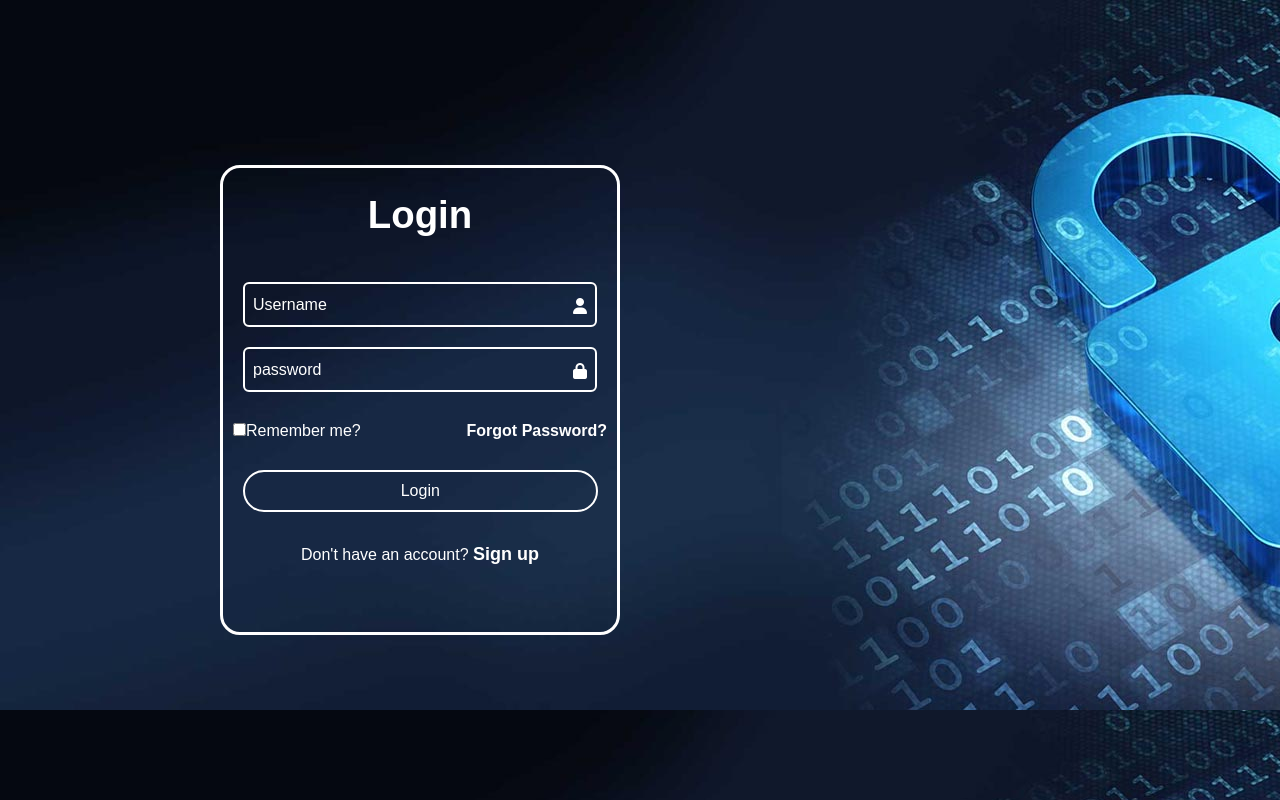
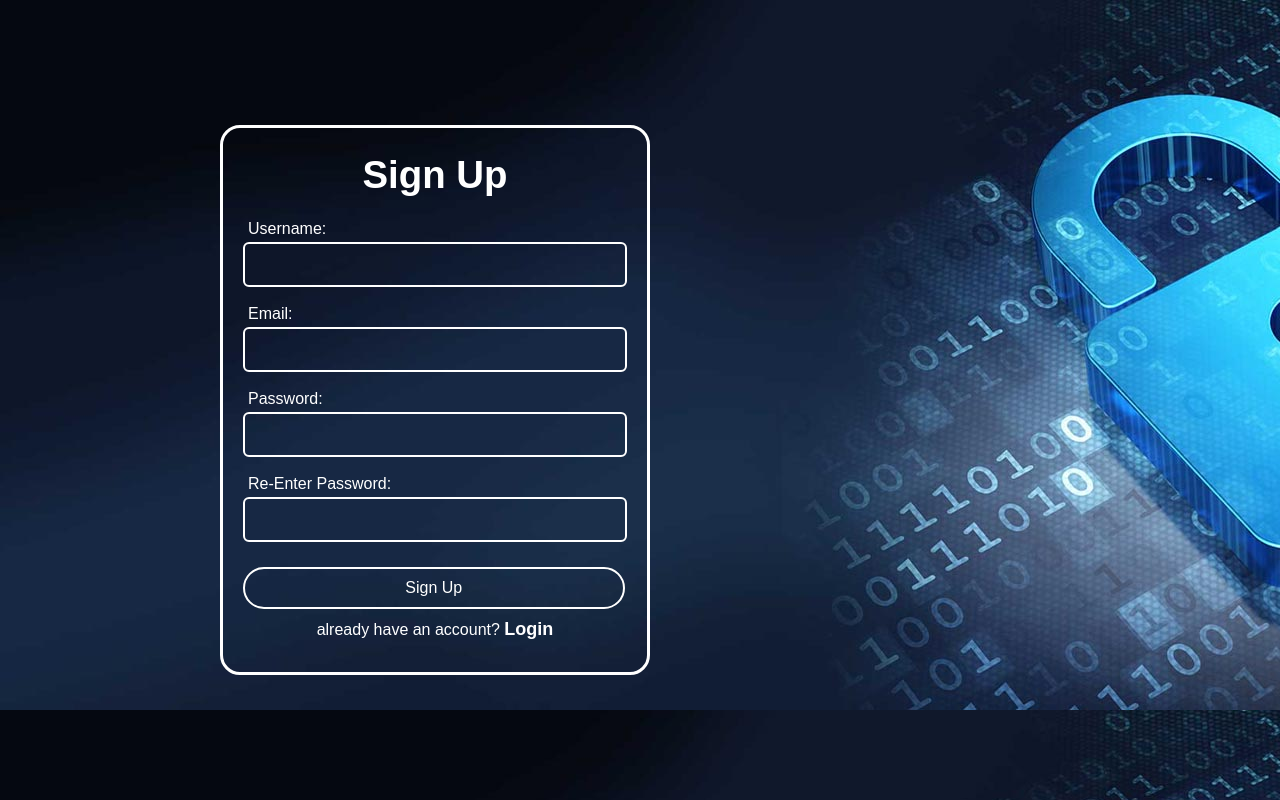
Before and after one commit to ahamedfayaz10/Login-Sign-up-form, a plain HTML site: page index.html in a window 1280 px wide. Both pictures are taken after a click on the link "Sign up". Drawn offline with nearby package versions, Linux system fonts and the light colour scheme.

Commit message:
completed login-signup form

```diff
--- a/index.html
+++ b/index.html
@@ -14,7 +14,7 @@
 </head>
 
 <body>
-    <form>
+    <form id="login-page">
         <div class="login">
             <h1>Login</h1>
         </div>
@@ -36,9 +36,41 @@
         <button type="submit">Login</button>
 
         <div class="login-signup">
-            <p>Don't have an account? <a href="#">Sign up</a></p>
+            <p>Don't have an account? <a href="#" onclick="change()">Sign up</a></p>
         </div>
     </form>
+
+
+    <form id="signup-page">
+        <div class="sign-up">
+            <h1>Sign Up</h1>
+        </div>
+        <div class="signup-inputfield">
+            <input type="text" required>
+            <label>Username:</label>
+        </div>
+        <div class="signup-inputfield">
+            <input type="email" required>
+            <label>Email:</label>
+        </div>
+        <div class="signup-inputfield">
+            <input type="password" required>
+            <label>Password:</label>
+        </div>
+        <div class="signup-inputfield">
+            <input type="password" required>
+            <label>Re-Enter Password:</label>
+        </div>
+
+            <button type="submit" class="signup-button">Sign Up</button>
+
+        <div class="already">
+            <p>already have an account? <a href="#" onclick="rechange()">Login</a></p>
+        </div>
+    </form>
+
+
+    <script src="index.js"></script>
 </body>
 
 </html>
--- /dev/null
+++ b/index.js
@@ -0,0 +1,15 @@
+
+var loginform = document.getElementById("login-page")
+var signupform = document.getElementById("signup-page")
+
+signupform.style.display = "none"
+
+function change(){
+    loginform.style.display = "none"
+    signupform.style.display = "block"
+}
+
+function rechange(){
+    loginform.style.display = "block"
+    signupform.style.display = "none"
+}
--- a/style.css
+++ b/style.css
@@ -134,3 +134,92 @@ button{
  .login-signup p a:hover{
     text-decoration: underline;
 }
+
+
+
+
+
+#signup-page{
+    position: absolute;
+    top: 50%;
+    left: 220px;
+    transform: translateY(-50%);
+    width: 430px;
+    height: 550px;
+    border: 3px solid #fff;
+    border-radius: 20px;
+}
+
+#signup-page:hover{
+    border: 3px solid blue;
+}
+
+.sign-up{
+    display: flex;
+    justify-content: center;
+    align-items: center;
+    color: #fff;
+    padding: 5px;
+    margin: 20px 0 40px 0;
+    font-size: 1.2em;
+}
+
+.signup-inputfield{
+    margin: 40px 20px 0px 20px;
+    position: relative;
+}
+
+.signup-inputfield input{
+    width: 100%;
+    height: 45px;
+    background: transparent;
+    border-radius: 6px;
+    border: 2px solid #fff;
+    outline: none;
+    color: white;
+    font-size: 16px;
+    padding: 0 10px;
+}
+
+.signup-inputfield input:focus{
+    border: 2px solid blue;
+}
+
+.signup-inputfield label{
+    color: white;
+    position: absolute;
+    top: -50%;
+    left: 5px;
+}
+
+.already{
+    display: flex;
+    justify-content: center;
+    margin: 10px 0;
+    color: #fff;
+ }
+
+ .already p a{
+    text-decoration: none;
+    color:#fff;
+    font-weight: bold;
+    font-size: 18px;
+ }
+
+ .already p a:hover{
+    text-decoration: underline;
+}
+
+.signup-button{
+    width: 90%;
+    outline: none;
+    background: transparent;
+    border: 2px solid #fff;
+    border-radius: 40px;
+    color: #fff;
+    padding: 10px;
+    font-size: 16px;
+    margin-left: 20px;
+    cursor: pointer;
+    margin-top: 25px;
+}
```
